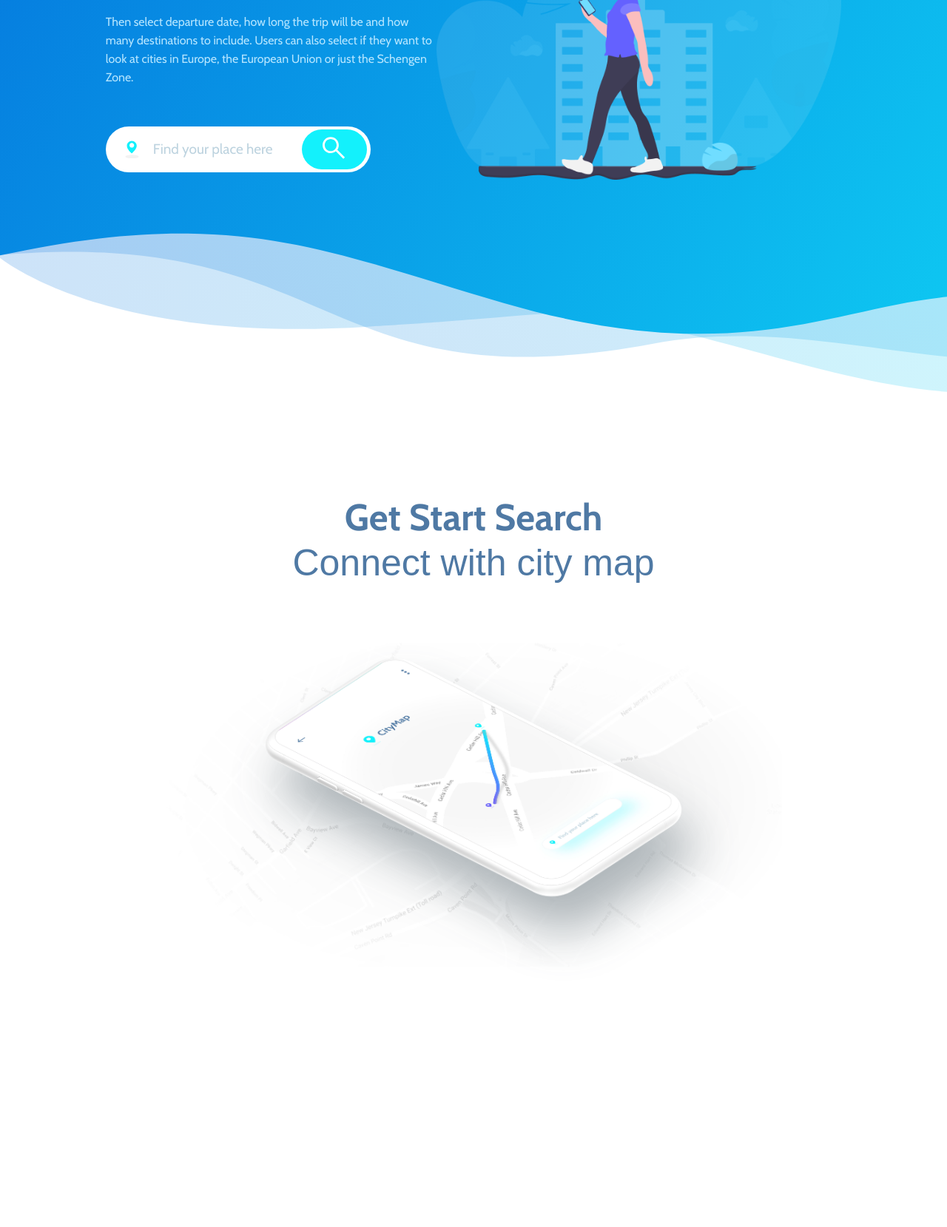
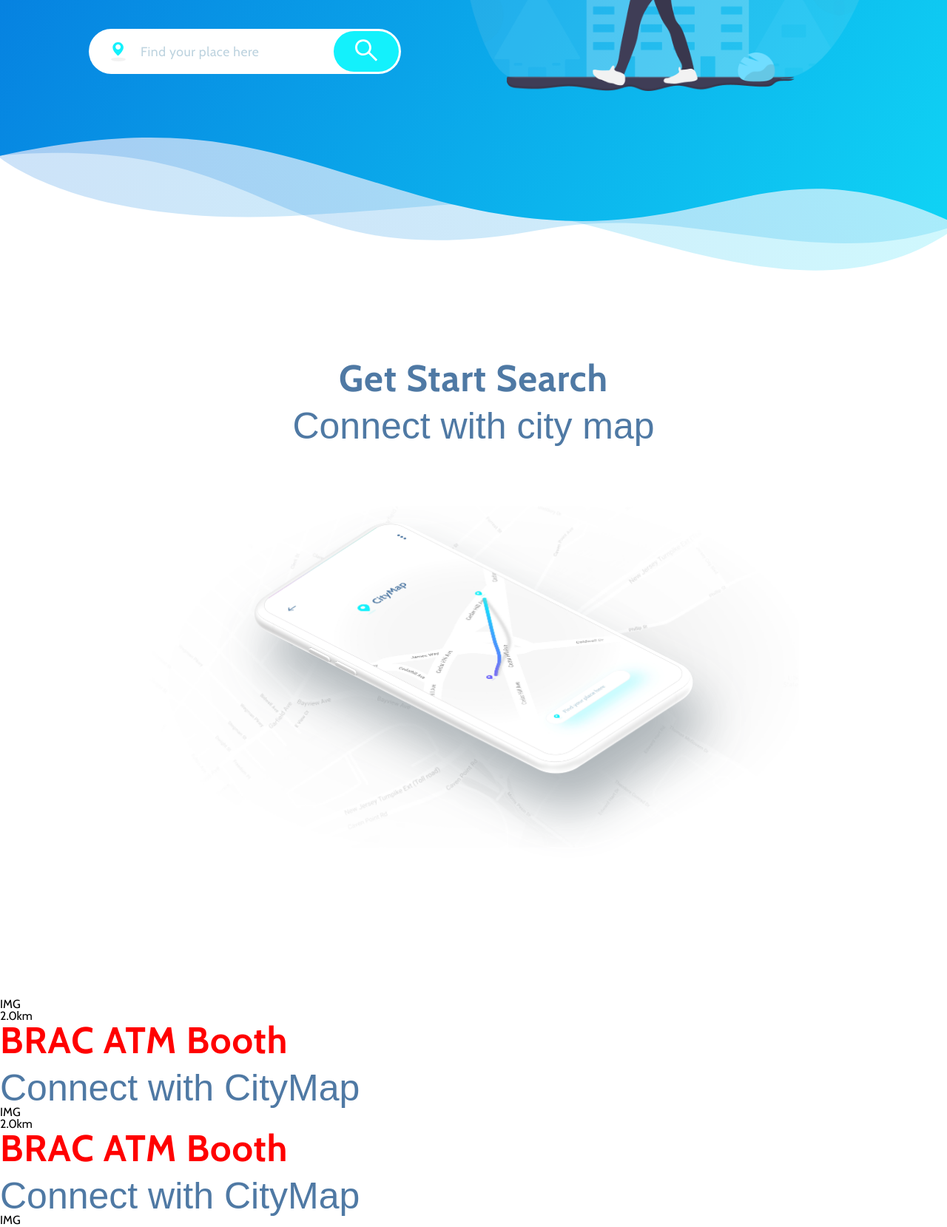
Before and after one commit to asmyshlyaev177/landing-1, a website: page index.html in a window 1280 px wide. Shown: the part 456-2115 px from the top of the page at 74% size. Before the commit the page ends 1989 px from the top, so only its background shows below. Drawn offline with nearby package versions, Linux system fonts and the light colour scheme; files that its build step writes are made by us from their sources; files whose address does not match are found by name.

Commit message:
trying pixel perfect

```diff
--- a/index.html
+++ b/index.html
@@ -70,6 +70,33 @@
     </section>
 
     <section class="features">
+        <div class="features__img-start">
+            IMG
+        </div>
+
+        <div class="feature">
+            <div class="feature__text">
+                <div class="feature__distance">2.0km</div>
+                <div class="feature__title h2">BRAC ATM Booth</div>
+                <div class="feature__title h3">Connect with CityMap</div>
+            </div>
+
+            <div class="feature__img">
+                IMG
+            </div>
+        </div>
+
+        <div class="feature">
+            <div class="feature__text">
+                <div class="feature__distance">2.0km</div>
+                <div class="feature__title h2">BRAC ATM Booth</div>
+                <div class="feature__title h3">Connect with CityMap</div>
+            </div>
+
+            <div class="feature__img">
+                IMG
+            </div>
+        </div>
 
     </section>
 
--- a/sass/_base.scss
+++ b/sass/_base.scss
@@ -12,7 +12,7 @@
 $bp-desktop: 93.75em;
 
 // $container-padding: 8.4rem;
-$container-padding: 11.16%;
+$container-padding: 9.4%;
 
 
 *,
--- a/sass/_components.scss
+++ b/sass/_components.scss
@@ -3,7 +3,7 @@
     color: $color-white;
     font-size: 1.125rem;
     position: absolute;
-    padding: 2.9rem $container-padding;
+    padding: 2.68% $container-padding;
     width: 100%;
     z-index: 10;
 
@@ -21,14 +21,14 @@
     &__icon {
         width: 1.625rem;
         height: 2.125rem;
-        margin-right: 5px;
+        margin-right: 6.8px;
         fill: $color-white;
     }
 
     &__item {
         cursor: pointer;
         transition: all .2s;
-        padding: 1rem .5rem;
+        padding: 1rem .21rem;
 
         &:hover {
             color: $color-primary;
@@ -55,7 +55,7 @@
         display: flex;
         flex-direction: row;
         color: $color-white;
-        padding: calc(#{$container-padding}*2 + 2rem) $container-padding $container-padding*2 $container-padding;
+        padding: calc(#{$container-padding} + 9.3vh) $container-padding $container-padding*2 $container-padding;
         justify-content: space-between;
 
         background-image: url("../img/wave-hero.svg");
@@ -64,7 +64,7 @@
     }
 
     &__title {
-        margin-bottom: 2.375rem;
+        margin-bottom: 2.6rem;
     }
 
     &__left {
@@ -73,12 +73,19 @@
         flex-shrink: 1;
         justify-content: center;
         flex-direction: column;
+        flex-basis: 50%;
     }
 
 
     &__right {
         flex-shrink: 0;
-        flex-basis: 55%;
+        flex-basis: 50%;
+        margin-top: -0.7rem;
+    }
+
+    &__img {
+        margin-left: -0.9rem;
+        width: 109%;
     }
 
     &__form {
@@ -88,8 +95,8 @@
     }
 
     &__icon-map {
-        width: 19px;
-        height: 24.85px;
+        width: 20px;
+        margin-left: 0.2rem;
         fill: $color-primary;
         z-index: 3;
         position: absolute;
@@ -97,22 +104,24 @@
     }
 
     // $input-width: 29.6875rem;
-    $input-width: 80%;
+    $input-width: 81.2%;
     &__input {
         width: $input-width;
-        height: 3.875rem;
+        height: 3.81rem;
         border-radius: 31px;
         border: none;
         padding: 0 4rem;
         font-family: inherit;
-        font-size: 1.1875rem;
+        font-size: 1.1rem;
         color: $color-blue-dark;
 
         position: absolute;
-        left: 0;
+        top: -0.239rem;
 
         &::placeholder {
             color: $color-gray-light-3;
+            padding-left: 0.35rem;
+            letter-spacing: 0.034rem;
         }
     }
 
@@ -122,12 +131,12 @@
         background-color: $color-primary;
         border-radius: 50px;
         border: none;
-        height: 3.375rem;
+        height: 3.4rem;
         width: $button-width;
         transition: all .2s;
 
         z-index: 3;
-        margin-left: calc(#{$input-width} - #{$button-width} - #{.3rem});
+        margin-left: calc(#{$input-width} - #{$button-width} - .2rem);
 
         &:active {
             filter: brightness(98%);
@@ -168,7 +177,7 @@
         width: 70%;
         height: 70%;
         margin-left: -85%;
-        transition: all .6s;
+        transition: filter .6s, transform .6s;
         filter: drop-shadow(1rem 3rem 2rem rgba($color-gray, .9));
 
         &:hover {
@@ -177,3 +186,30 @@
         }
     }
 }
+
+.features {
+
+    &__img-start {
+
+    }
+
+    .feature {
+        &__text {
+
+        }
+
+        &__distance {
+
+        }
+        &__title.h2 {
+            color: red;
+        }
+        &__title.h3 {
+
+        }
+
+        &__img {
+
+        }
+    }
+}
--- a/sass/_typography.scss
+++ b/sass/_typography.scss
@@ -13,7 +13,8 @@
     font-size: 3.125rem;
     font-weight: 700;
     color: $color-blue-dark;
-    margin-bottom: .7rem;
+    margin-bottom: .9rem;
+    letter-spacing: 0.06rem;
 
     &--white {
         color: $color-white;
```
Also changed, not shown: CityMap.png (added).
